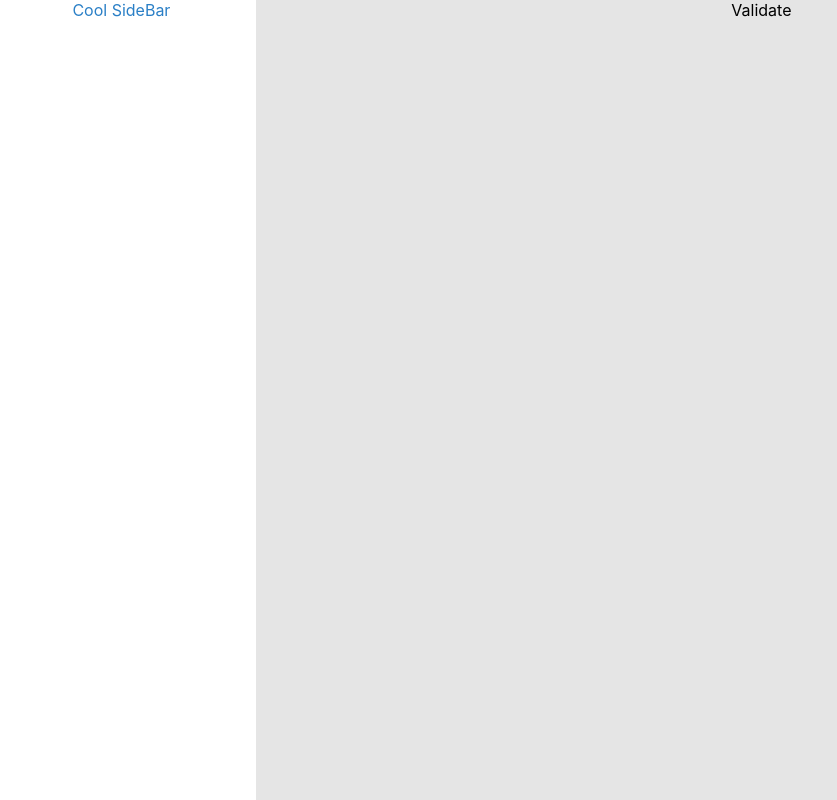
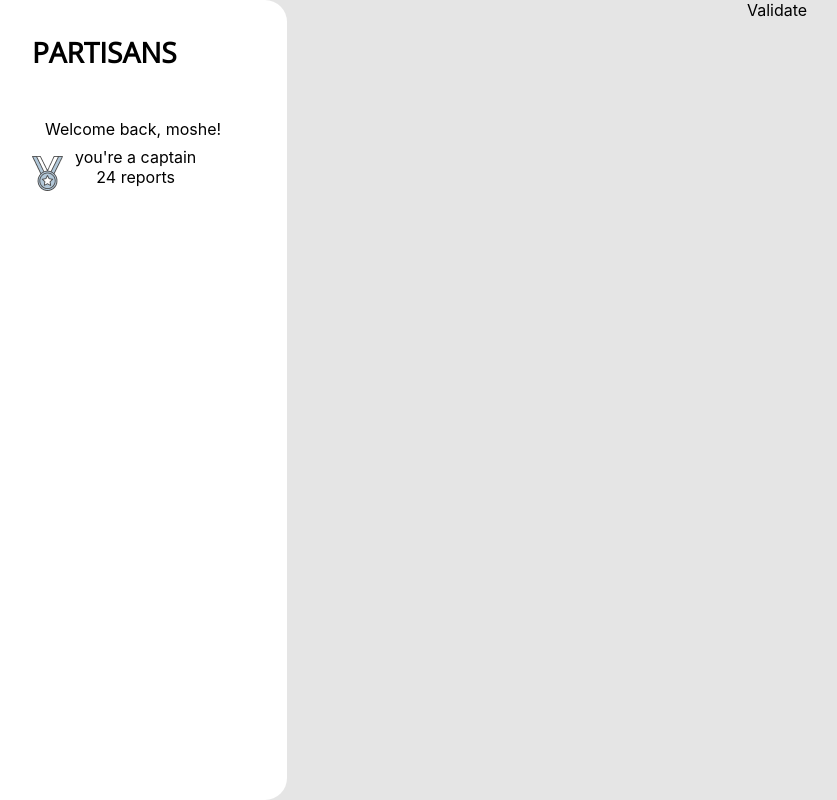
Before and after one commit to YoniTint/Brave_Together_React, a React (Create React App) app: page / in a window 1280 px wide. Shown: the whole page, without its empty margins (13-850 px from the left). Built offline with nearby package versions, Linux system fonts and the light colour scheme.

Commit message:
added elements to sidebar

```diff
--- a/src/App.js
+++ b/src/App.js
@@ -1,6 +1,5 @@
 import React from "react";
-import axios from "axios";
-import SideBar from "./Components/SideBar";
+import SideBar from "./Components/SideBar/SideBar";
 import Validate from "./Components/Validate/Validate";
 
 function App() {
@@ -8,7 +7,7 @@ function App() {
 
   return (
     <div style={mainPageStyle}>
-      <div style={{ display: "flex", height: "100vh" }}>
+      <div style={{ display: "flex", height: "100vh", width: "100vw" }}>
         {" "}
         <SideBar />
         <Validate />
@@ -18,6 +17,7 @@ function App() {
 }
 
 const mainPageStyle = {
+  backgroundColor: "rgb(229, 229, 229)",
   textAlign: "center",
 };
 export default App;
--- a/src/Components/SideBar.jsx
+++ /dev/null
@@ -1,10 +0,0 @@
-import React from "react";
-
-export default function SideBar() {
-  return <div style={sideBarStyle}>Cool SideBar</div>;
-}
-
-const sideBarStyle = {
-  backgroundColor: "white",
-  width: 21 + "vw",
-};
--- /dev/null
+++ b/src/Components/SideBar/Badge.jsx
@@ -0,0 +1,43 @@
+import React from "react";
+import captainBadge from "./media/captainBadge.png";
+export default function Badge() {
+  const userName = "moshe";
+  const rank = "captain";
+  const sumReportsOfUser = 24;
+
+  return (
+    <div style={cardStyle}>
+      <div>Welcome back, {userName}!</div>
+      <div style={{ display: "flex" }}>
+        <img
+          style={imgStyle}
+          width="31px"
+          height="35px"
+          alt="captain"
+          src={captainBadge}
+        ></img>
+        <div>
+          {" "}
+          <div style={rankStyle}> you're a {rank} </div>
+          <div> {sumReportsOfUser} reports</div>
+        </div>
+      </div>
+    </div>
+  );
+}
+
+const imgStyle = {
+  width: 31,
+  height: 35,
+  marginTop: 17,
+  marginRight: 12,
+};
+const cardStyle = {
+  marginTop: 48,
+  marginLeft: 45,
+  width: 202,
+  height: 74,
+};
+const rankStyle = {
+  marginTop: 8,
+};
--- /dev/null
+++ b/src/Components/SideBar/SideBar.jsx
@@ -0,0 +1,28 @@
+import React from "react";
+import Badge from "./Badge";
+
+export default function SideBar() {
+  return (
+    <div style={sideBarStyle}>
+      <div style={partisanStyle}>PARTISANS</div>
+      <Badge />
+    </div>
+  );
+}
+
+const partisanStyle = {
+  marginTop: 33,
+  marginLeft: 45,
+  fontFamily: "Open Sans",
+  fontWeight: 800,
+  fontSize: 28,
+  display: "flex",
+  alignItems: "center",
+  textTransform: "uppercase",
+};
+const sideBarStyle = {
+  backgroundColor: "white",
+  width: 300,
+  borderBottomRightRadius: 22,
+  borderTopRightRadius: 22,
+};
--- a/src/Components/Validate/Validate.jsx
+++ b/src/Components/Validate/Validate.jsx
@@ -7,5 +7,5 @@ export default function Validate() {
 const validateStyle = {
   backgroundColor: "#E5E5E5",
   color: "black",
-  width: "79vw",
+  width: "calc(100% - 300px)",
 };
--- a/src/index.css
+++ b/src/index.css
@@ -1,3 +1,5 @@
+@import url("https://fonts.googleapis.com/css2?family=Open+Sans:wght@300&display=swap");
+
 body {
   margin: 0;
   font-family: -apple-system, BlinkMacSystemFont, "Segoe UI", "Roboto", "Oxygen",
@@ -6,7 +8,6 @@ body {
   -webkit-font-smoothing: antialiased;
   -moz-osx-font-smoothing: grayscale;
   background: rgb(255, 255, 255);
-  color: rgba(10, 108, 189, 0.87);
 }
 
 code {
```
Also changed, not shown: src/Components/SideBar/media/captainBadge.png (added).
